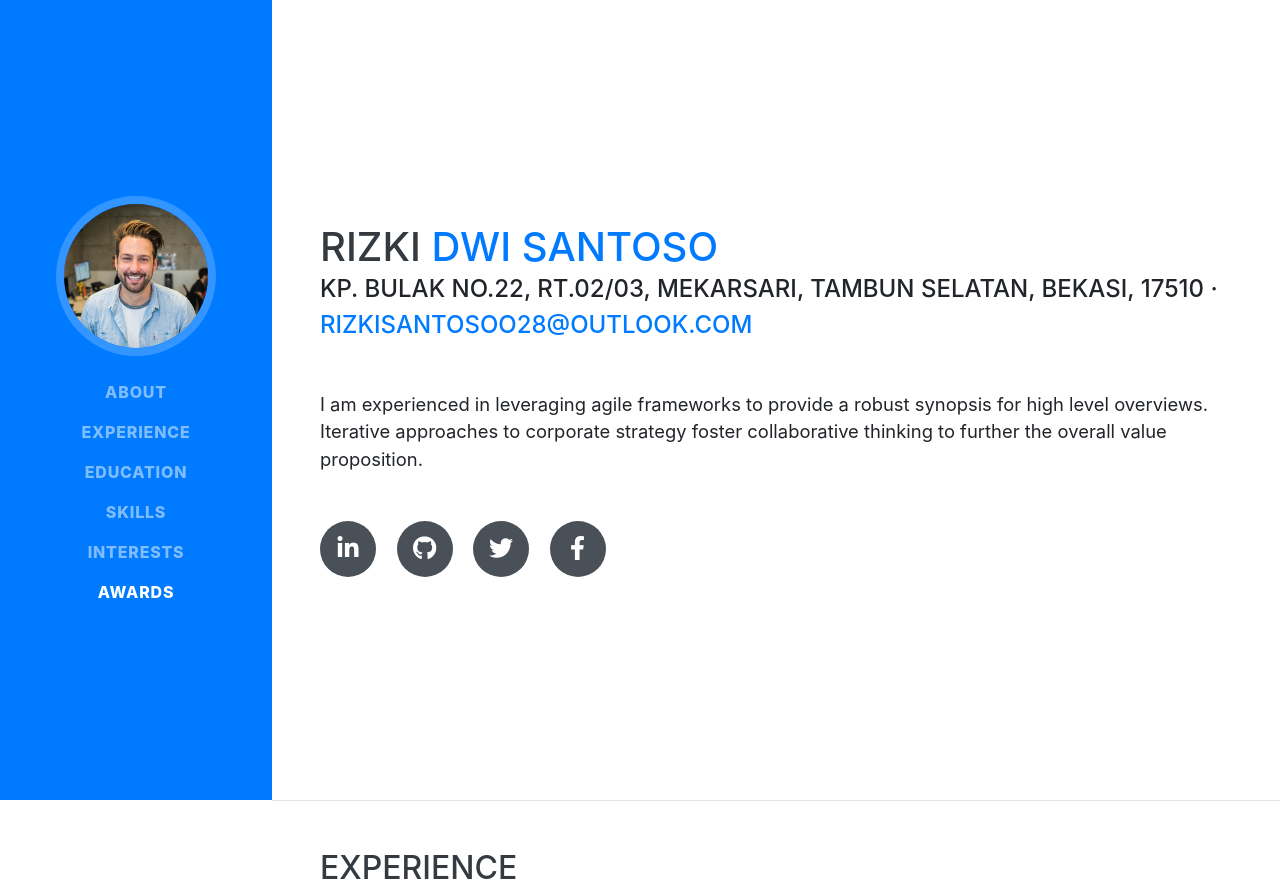
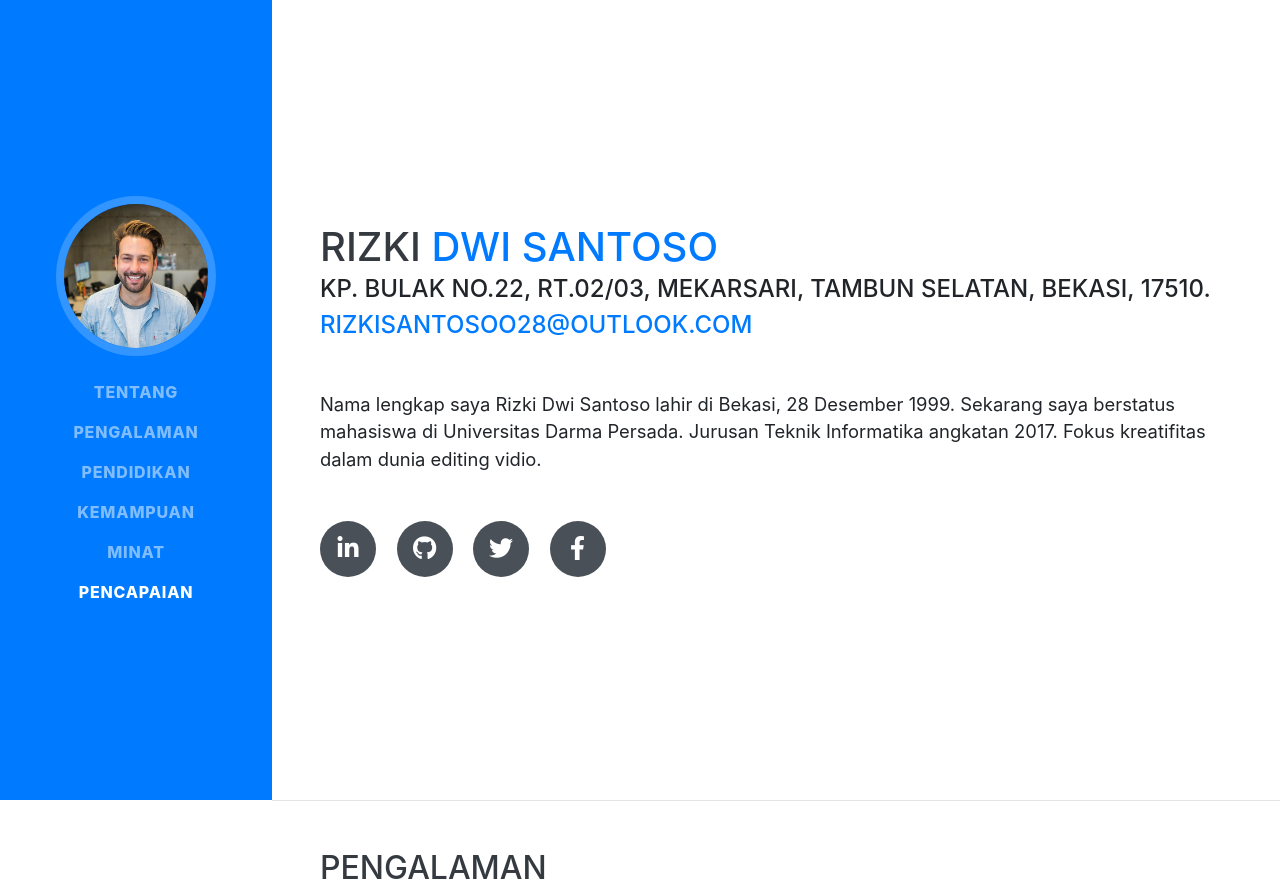
Before and after one commit to rsantoso28/rsantoso28.github.io, a website with bundled scripts: page index.html in a window 1280 px wide. Shown: the top 890 px of the page. Built offline with nearby package versions, Linux system fonts and the light colour scheme; a web font is replaced by a local one.

Commit message:
Update index.html

```diff
--- a/index.html
+++ b/index.html
@@ -8,7 +8,7 @@
   <meta name="description" content="">
   <meta name="author" content="">
 
-  <title>Resume - Start Bootstrap Theme</title>
+  <title>Portofolio - Rizki Dwi Santoso</title>
 
   <!-- Bootstrap core CSS -->
   <link href="vendor/bootstrap/css/bootstrap.min.css" rel="stylesheet">
@@ -38,22 +38,22 @@
     <div class="collapse navbar-collapse" id="navbarSupportedContent">
       <ul class="navbar-nav">
         <li class="nav-item">
-          <a class="nav-link js-scroll-trigger" href="#about">About</a>
+          <a class="nav-link js-scroll-trigger" href="#about">Tentang</a>
         </li>
         <li class="nav-item">
-          <a class="nav-link js-scroll-trigger" href="#experience">Experience</a>
+          <a class="nav-link js-scroll-trigger" href="#experience">Pengalaman</a>
         </li>
         <li class="nav-item">
-          <a class="nav-link js-scroll-trigger" href="#education">Education</a>
+          <a class="nav-link js-scroll-trigger" href="#education">Pendidikan</a>
         </li>
         <li class="nav-item">
-          <a class="nav-link js-scroll-trigger" href="#skills">Skills</a>
+          <a class="nav-link js-scroll-trigger" href="#skills">Kemampuan</a>
         </li>
         <li class="nav-item">
-          <a class="nav-link js-scroll-trigger" href="#interests">Interests</a>
+          <a class="nav-link js-scroll-trigger" href="#interests">Minat</a>
         </li>
         <li class="nav-item">
-          <a class="nav-link js-scroll-trigger" href="#awards">Awards</a>
+          <a class="nav-link js-scroll-trigger" href="#awards">Pencapaian</a>
         </li>
       </ul>
     </div>
@@ -66,10 +66,10 @@
         <h1 class="mb-0">Rizki
           <span class="text-primary">Dwi Santoso</span>
         </h1>
-        <div class="subheading mb-5">Kp. Bulak No.22, Rt.02/03, Mekarsari, Tambun Selatan, Bekasi, 17510 ·
+        <div class="subheading mb-5">Kp. Bulak No.22, Rt.02/03, Mekarsari, Tambun Selatan, Bekasi, 17510.
           <a href="mailto:name@email.com">rizkisantosoo28@outlook.com</a>
         </div>
-        <p class="lead mb-5">I am experienced in leveraging agile frameworks to provide a robust synopsis for high level overviews. Iterative approaches to corporate strategy foster collaborative thinking to further the overall value proposition.</p>
+        <p class="lead mb-5">Nama lengkap saya Rizki Dwi Santoso lahir di Bekasi, 28 Desember 1999. Sekarang saya berstatus mahasiswa di Universitas Darma Persada. Jurusan Teknik Informatika angkatan 2017. Fokus kreatifitas dalam dunia editing vidio. </p>
         <div class="social-icons">
           <a href="#">
             <i class="fab fa-linkedin-in"></i>
@@ -91,7 +91,7 @@
 
     <section class="resume-section p-3 p-lg-5 d-flex justify-content-center" id="experience">
       <div class="w-100">
-        <h2 class="mb-5">Experience</h2>
+        <h2 class="mb-5">Pengalaman</h2>
 
         <div class="resume-item d-flex flex-column flex-md-row justify-content-between mb-5">
           <div class="resume-content">
```
